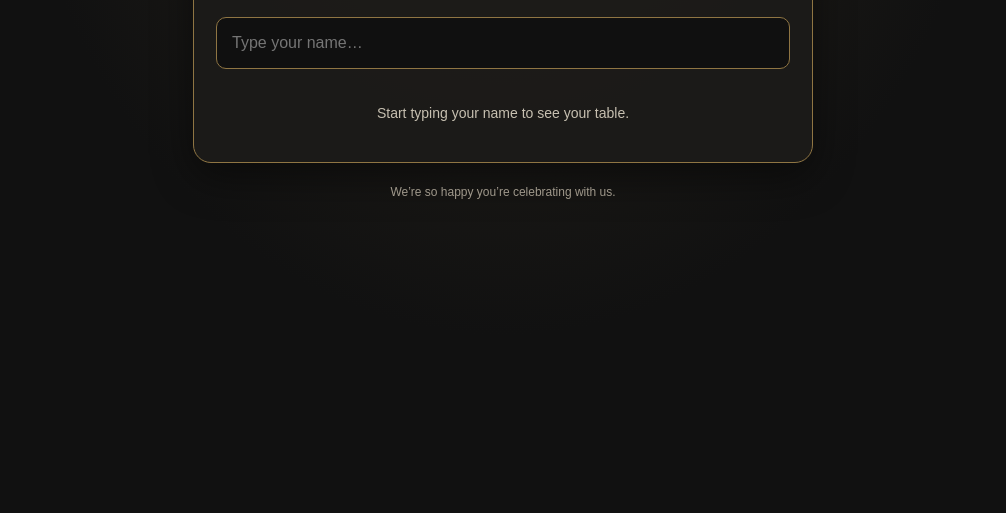
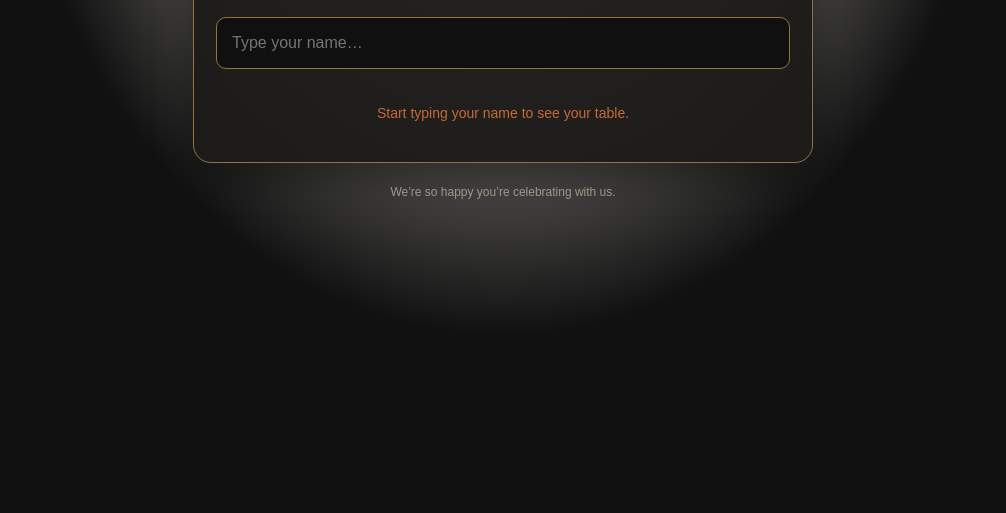
Before and after one commit to giveitsparks-Tsparkles/Ivan-and-Ana-Wedding, a plain HTML site: page index.html in a window 1280 px wide. Shown: the part 287-800 px from the top of the page, without its empty margins (137-1143 px from the left). Drawn offline with Linux system fonts and the light colour scheme.

Commit message:
Update color scheme and background in index.html

```diff
--- a/index.html
+++ b/index.html
@@ -6,9 +6,9 @@
 <meta name="theme-color" content="#111111">
 <title>Ana &amp; Ivan | Find Your Seat</title>
 <style>
-:root { color-scheme: dark; --gold:#d8b66a; --muted:#c7c0b1; }
+:root { color-scheme: dark; --gold:#536B82; --muted:#C46A3A; }
 * { box-sizing:border-box; }
-body { margin:0; min-height:100vh; padding:28px 16px 48px; background:radial-gradient(ellipse at top,#29251d 0%,#111 55%); color:#f7f2e8; font-family:Georgia,serif; }
+body { margin:0; min-height:100vh; padding:28px 16px 48px; background:radial-gradient(ellipse at top,#F5F0E8 0%,#111 55%); color:#f7f2e8; font-family:Georgia,serif; }
 main { max-width:620px; margin:0 auto; }
 header { text-align:center; padding:24px 12px 26px; }
 .kicker { color:var(--gold); letter-spacing:.28em; font:12px Arial,sans-serif; }
```
